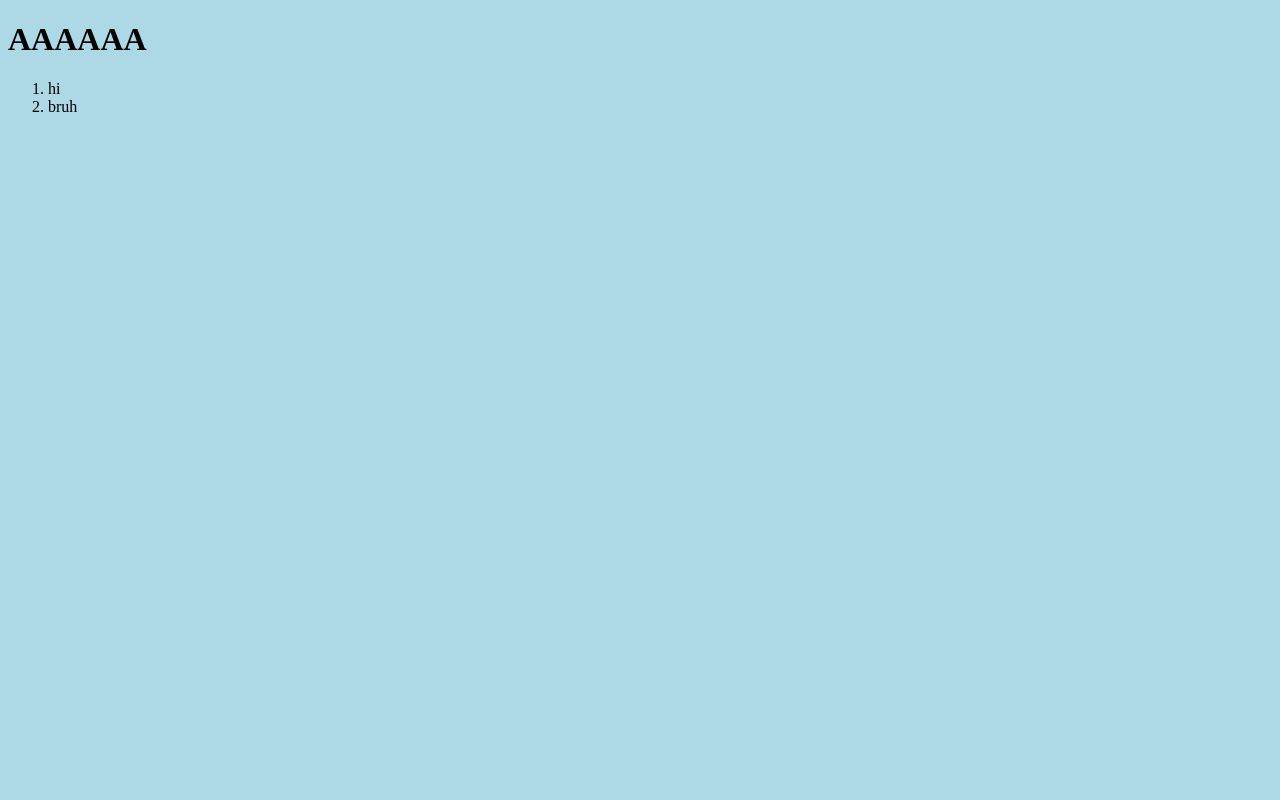
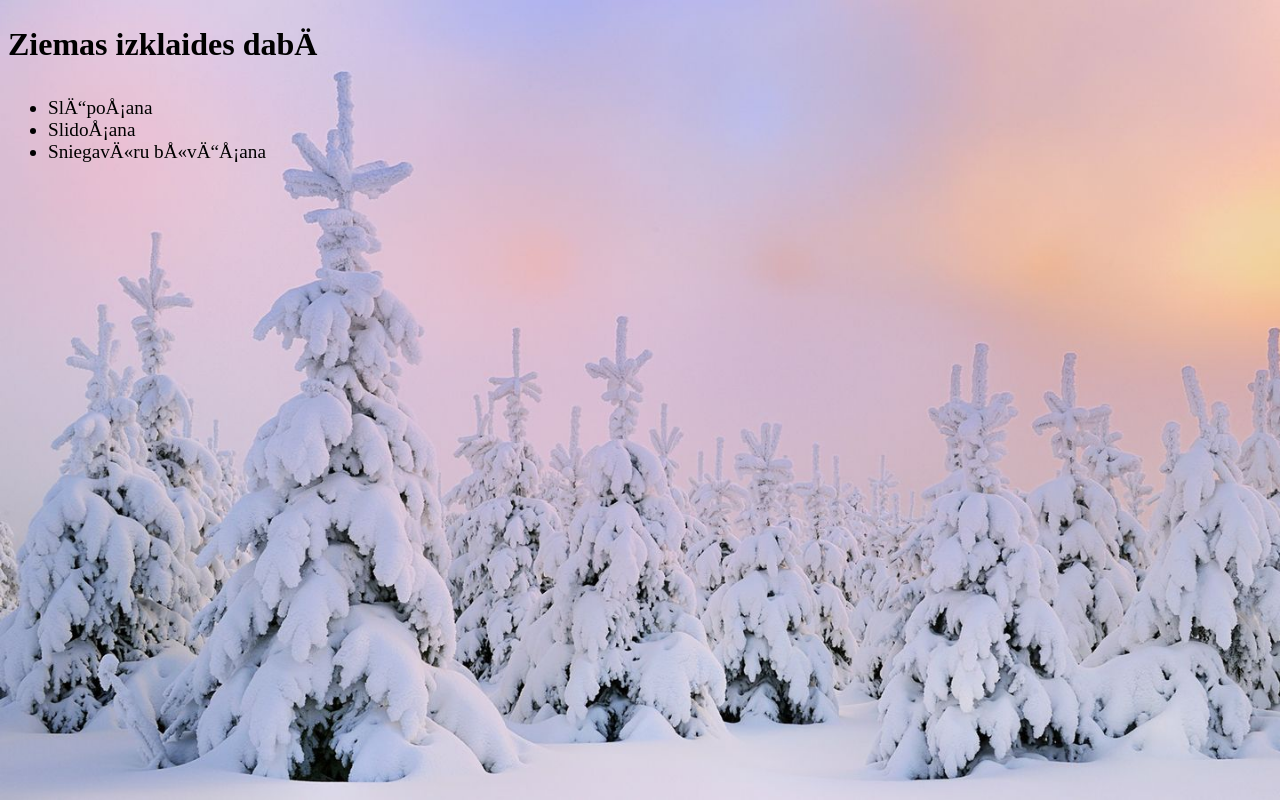
Before and after one commit to antet3/TestWeb, a plain HTML site: page Site Root/js/index.html in a window 1280 px wide. Drawn offline with Linux system fonts and the light colour scheme.

Commit message:
I fixed the background
The background is done.

```diff
--- a/Site Root/css/theStyle.css
+++ b/Site Root/css/theStyle.css
@@ -1,4 +1,9 @@
 body {
-  background-image: url("Site Root\images\winter_background.jpg");
-  background-color: #add8e6;
+  background-image: url("../images/trees.jpg");
+  background-repeat: no-repeat;
+  background-attachment: fixed;
+  background-size: cover;
 }
+ul{
+  font-size:larger;
+}
--- a/Site Root/js/index.html
+++ b/Site Root/js/index.html
@@ -1,15 +1,18 @@
 <!DOCTYPE html>
 <html>
 <head>
-    <title>Haha sveiki</title>
+    <title>Ziemas izklaides</title>
     <meta charset="UTF-6">
     <link rel="stylesheet" href="..\css\theStyle.css">
 </head>
 <body>
-    <h1>AAAAAA</h1>
-    <ol>
-        <li>hi</li>
-        <li>bruh</li>
-    </ol>
+    <h1>Ziemas izklaides dabā</h1>
+    <div>
+        <ul>
+            <li>Slēpošana</li>
+            <li>Slidošana</li>
+            <li>Sniegavīru būvēšana</li>
+        </ul>
+    </div>
 </body>
 </html>
```
Also changed, not shown: Site Root/images/trees.jpg (added), Site Root/images/winter_background.jpg (deleted).
